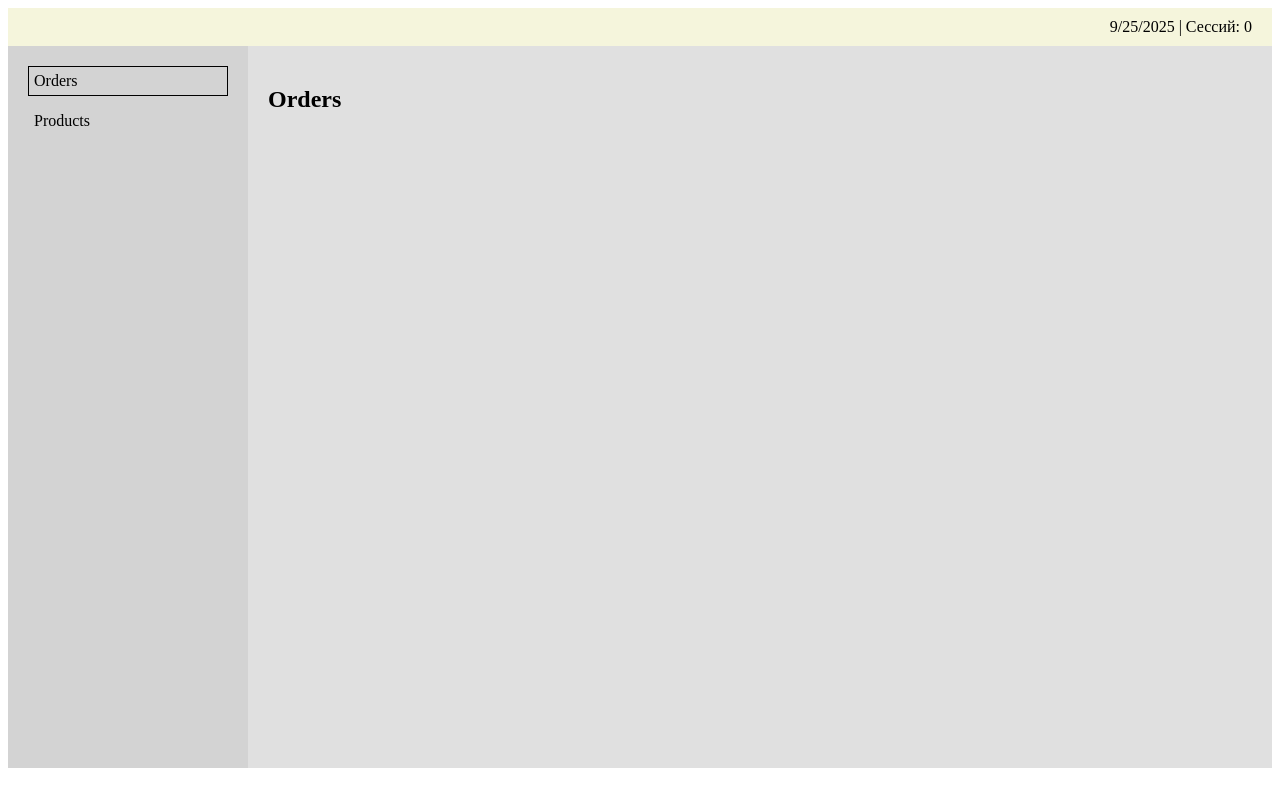
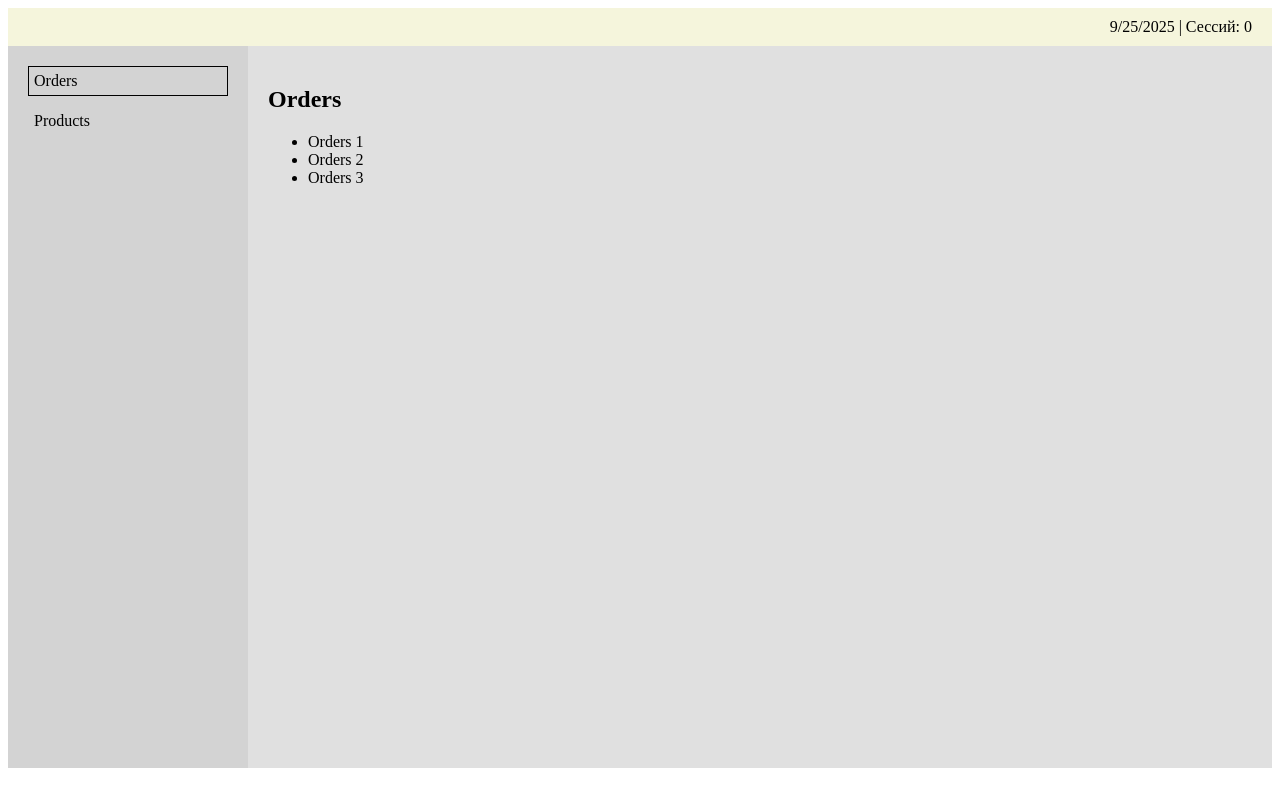
Before and after one commit to Vasilievkosta/mustBedone, a React (Vite) app in the folder client/: page /orders in a window 1280 px wide. Built offline with nearby package versions, Linux system fonts and the light colour scheme; no server answers.

Commit message:
refactot: replaced useEffect with useLayoutEffect

```diff
--- a/client/src/components/TopMenu/TopMenu.tsx
+++ b/client/src/components/TopMenu/TopMenu.tsx
@@ -1,12 +1,11 @@
-import { useEffect, useState } from "react"
+import { useLayoutEffect, useState } from "react"
 import { socket } from "../../utils/socket"
 
 export const TopMenu = () => {
   const [clientCount, setClientCount] = useState(0)
-
   const date = new Date().toLocaleDateString()
 
-  useEffect(() => {
+  useLayoutEffect(() => {
     socket.on("clientCount", setClientCount)
 
     return () => {
--- a/client/src/views/Orders/Orders.tsx
+++ b/client/src/views/Orders/Orders.tsx
@@ -1,3 +1,13 @@
 export const Orders = () => {
-  return <h2>Orders</h2>
+  return (
+    <>
+      <h2>Orders</h2>
+
+      <ul>
+        <li>Orders 1</li>
+        <li>Orders 2</li>
+        <li>Orders 3</li>
+      </ul>
+    </>
+  )
 }
--- a/client/src/views/Products/Products.tsx
+++ b/client/src/views/Products/Products.tsx
@@ -4,7 +4,7 @@ export const Products = () => {
   const [products, setProducts] = useState([])
 
   useEffect(() => {
-    fetch("http://localhost:8080/products")
+    fetch(`${import.meta.env.VITE_API_URL}/products`)
       .then((res) => res.json())
       .then((data) => setProducts(data))
       .catch((err) => console.error("Ошибка загрузки:", err))
```
Also changed, not shown: 1 other file (tests, documents, lock files or other folders).
